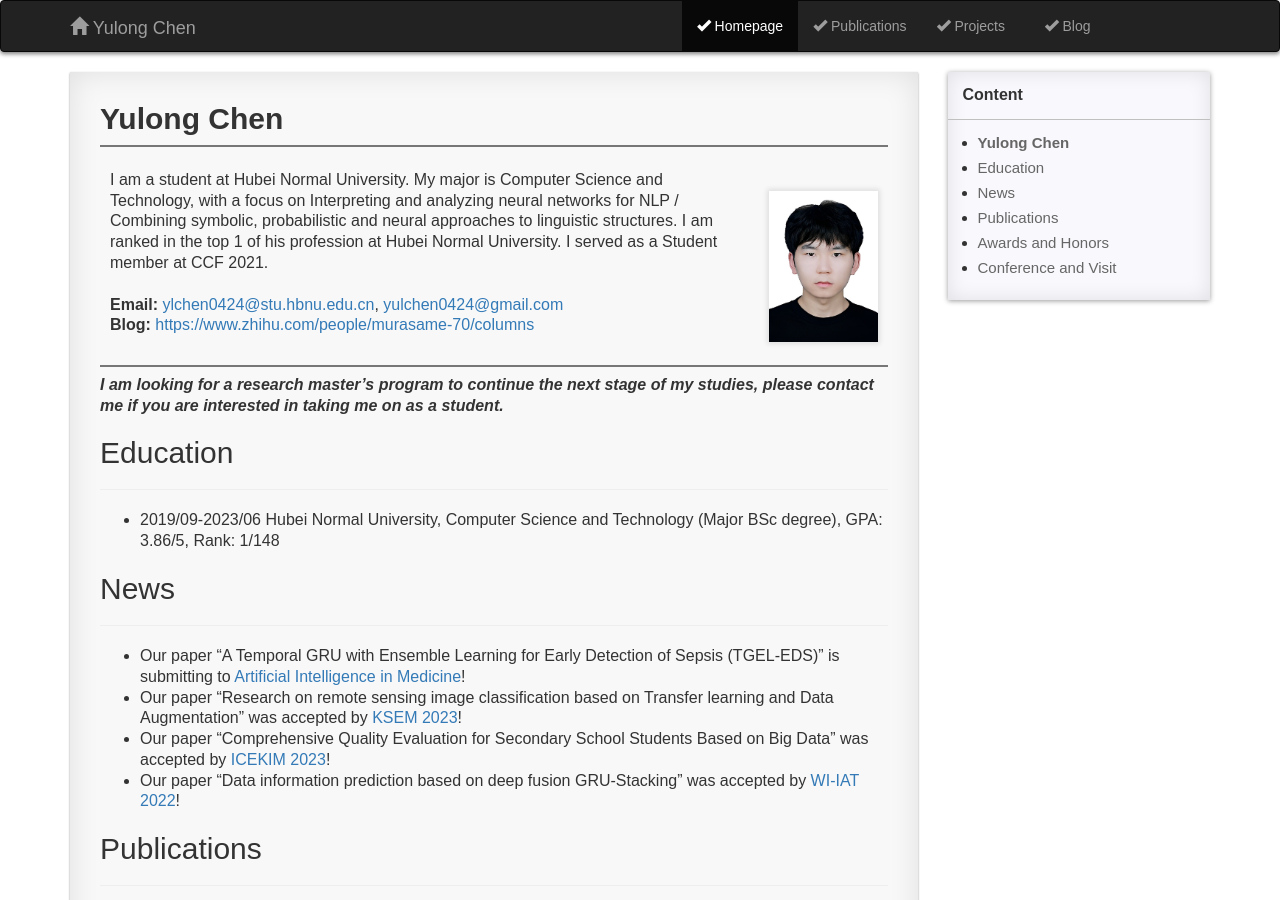
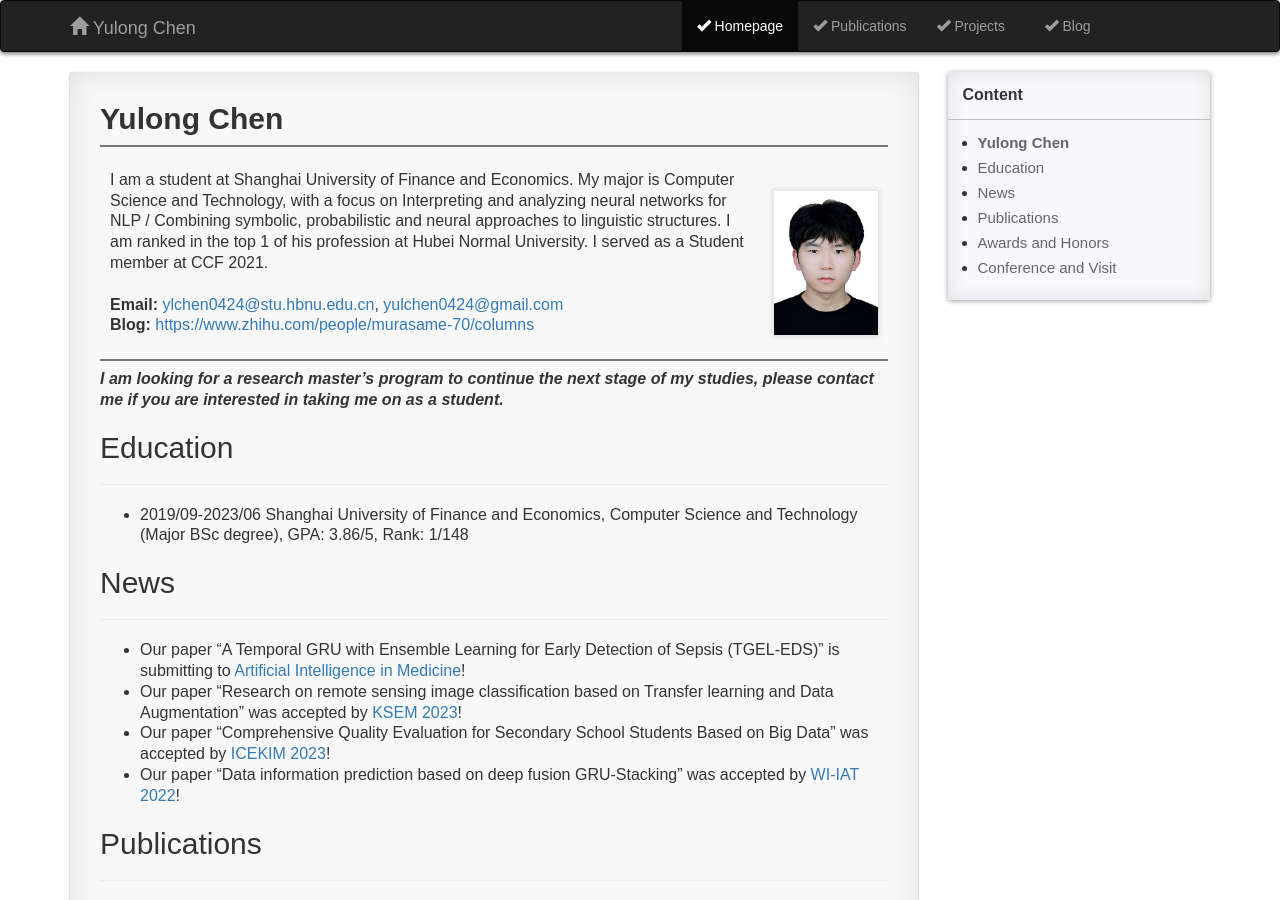
Before and after one commit to yulongC/yulongC.github.io, a Jekyll site: the page built from pages/1_homepage.md, in a window 1280 px wide and 900 px high. Built offline with Jekyll 4.4.1, drawn with Linux system fonts in a browser that asks for light colours; comment, search, counter and statistics services are not loaded.

Commit message:
Update 1_homepage.md

```diff
--- a/pages/1_homepage.md
+++ b/pages/1_homepage.md
@@ -11,14 +11,14 @@
 
 ## **Yulong Chen**
 
-| <br> I am a student at Hubei Normal University. My major is Computer Science and Technology, with a focus on Interpreting and analyzing neural networks for NLP / Combining symbolic, probabilistic and neural approaches to linguistic structures. I am ranked in the top 1 of his profession at Hubei Normal University. I served as a Student member at CCF 2021. <br> <br> **Email:** <ylchen0424@stu.hbnu.edu.cn>, <yulchen0424@gmail.com> <br> **Blog:** <https://www.zhihu.com/people/murasame-70/columns>  <br> <br> | <br> &emsp; ![image](https://yulongC.github.io/images/chen-2023.jpg) <br> <br> |
+| <br> I am a student at Shanghai University of Finance and Economics. My major is Computer Science and Technology, with a focus on Interpreting and analyzing neural networks for NLP / Combining symbolic, probabilistic and neural approaches to linguistic structures. I am ranked in the top 1 of his profession at Hubei Normal University. I served as a Student member at CCF 2021. <br> <br> **Email:** <ylchen0424@stu.hbnu.edu.cn>, <yulchen0424@gmail.com> <br> **Blog:** <https://www.zhihu.com/people/murasame-70/columns>  <br> <br> | <br> &emsp; ![image](https://yulongC.github.io/images/chen-2023.jpg) <br> <br> |
 
 ***I am looking for a research master's program to continue the next stage of my studies, please contact me if you are interested in taking me on as a student.***
 
 ## Education
 
 ---
-* 2019/09-2023/06 Hubei Normal University, Computer Science and Technology (Major BSc degree), GPA: 3.86/5, Rank: 1/148
+* 2019/09-2023/06 Shanghai University of Finance and Economics, Computer Science and Technology (Major BSc degree), GPA: 3.86/5, Rank: 1/148
 
 ## News
 
```
